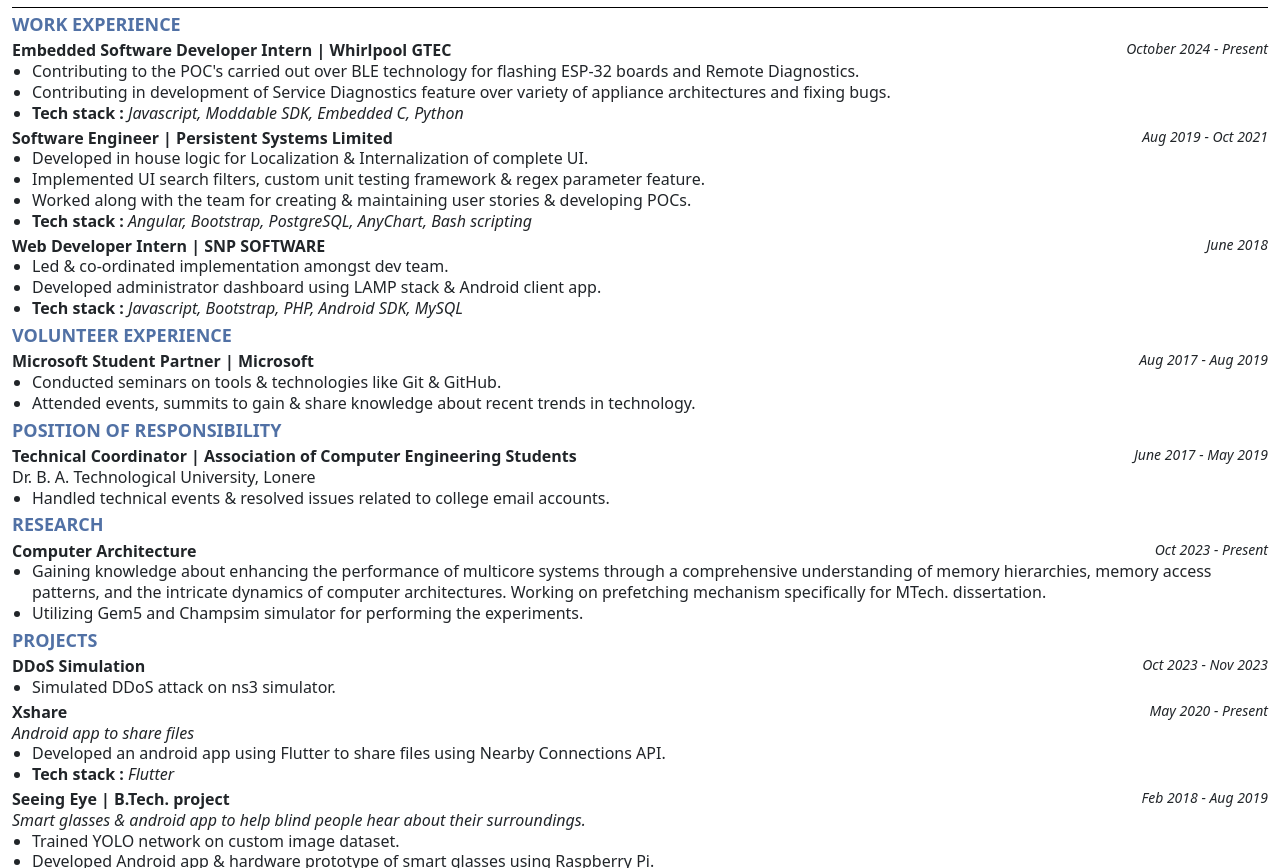
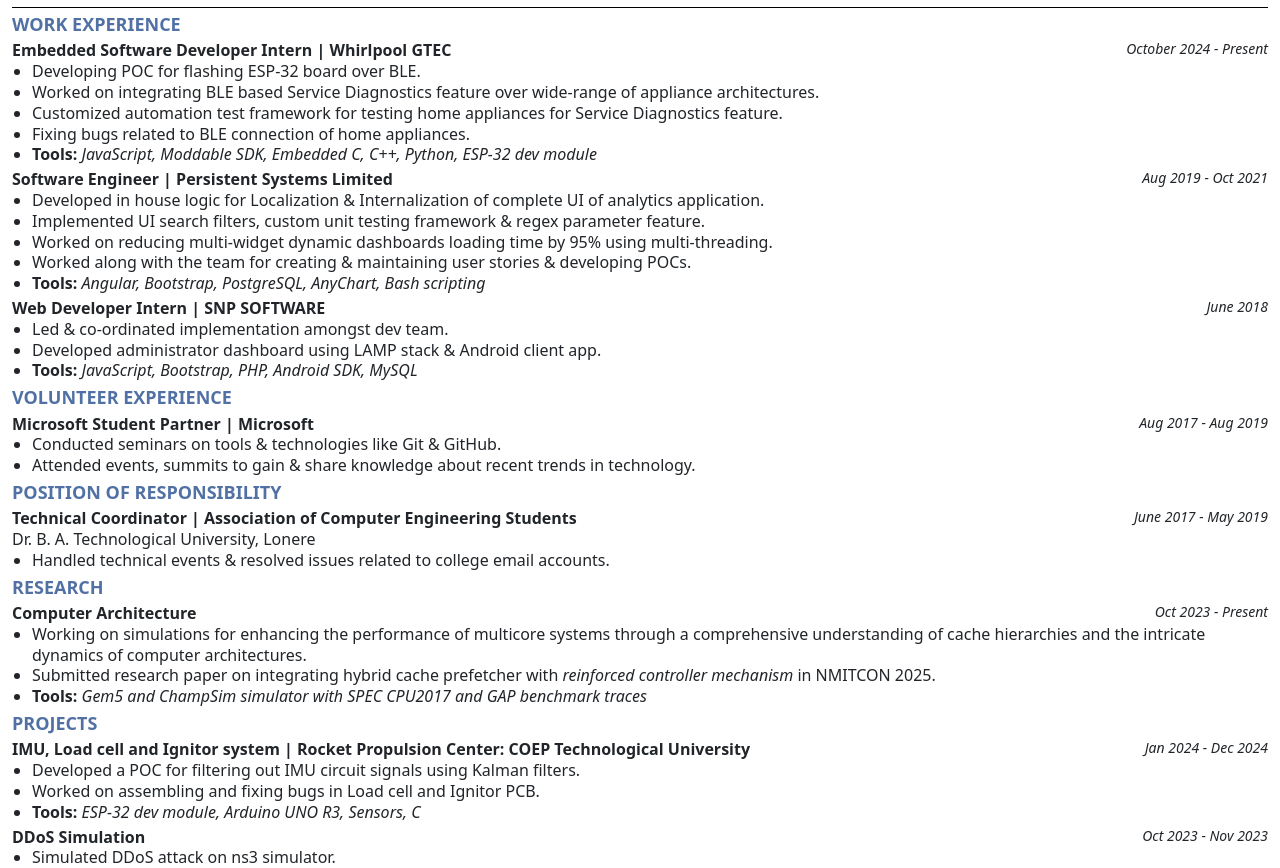
Before and after one commit to omkarshinge/resume, a plain HTML site: page index.html in a window 1280 px wide. Shown: the part 78-946 px from the top of the page. Drawn offline with nearby package versions, Linux system fonts and the light colour scheme.

Commit message:
Update resume

```diff
--- a/index.html
+++ b/index.html
@@ -129,13 +129,21 @@
                 <div>
                     <ul>
                         <li>
-                            Contributing to the POC's carried out over BLE technology for flashing ESP-32 boards and Remote Diagnostics.
+                            Developing POC for flashing ESP-32 board over BLE.
                         </li>
                         <li>
-                            Contributing in development of Service Diagnostics feature over variety of appliance architectures and fixing bugs.
+                            Worked on integrating BLE based Service Diagnostics feature over wide-range of appliance
+                            architectures.
                         </li>
                         <li>
-                            <b>Tech stack :</b> <i>Javascript, Moddable SDK, Embedded C, Python</i>
+                            Customized automation test framework for testing home appliances for Service Diagnostics
+                            feature.
+                        </li>
+                        <li>
+                            Fixing bugs related to BLE connection of home appliances.
+                        </li>
+                        <li>
+                            <b>Tools:</b> <i>JavaScript, Moddable SDK, Embedded C, C++, Python, ESP-32 dev module</i>
                         </li>
                     </ul>
                 </div>
@@ -153,20 +161,24 @@
                 <div>
                     <ul>
                         <li>
-                            Developed in house logic for Localization & Internalization of complete UI.
+                            Developed in house logic for Localization & Internalization of complete UI of analytics
+                            application.
                         </li>
                         <li>
                             Implemented UI search filters, custom unit testing framework &
                             regex parameter feature.
                         </li>
-
+                        <li>
+                            Worked on reducing multi-widget dynamic dashboards loading time by 95% using
+                            multi-threading.
+                        </li>
                         <li>
                             Worked along with the team for creating & maintaining
                             user
                             stories & developing POCs.
                         </li>
                         <li>
-                            <b>Tech stack :</b> <i>Angular, Bootstrap, PostgreSQL,
+                            <b>Tools:</b> <i>Angular, Bootstrap, PostgreSQL,
                                 AnyChart, Bash scripting</i>
                         </li>
                     </ul>
@@ -192,7 +204,7 @@
                             Developed administrator dashboard using LAMP stack & Android client app.
                         </li>
                         <li>
-                            <b>Tech stack :</b> <i>Javascript, Bootstrap, PHP, Android SDK, MySQL</i>
+                            <b>Tools:</b> <i>JavaScript, Bootstrap, PHP, Android SDK, MySQL</i>
                         </li>
                     </ul>
                 </div>
@@ -249,18 +261,46 @@
 
                         <ul>
                             <li>
-                                Gaining knowledge about enhancing the performance of multicore systems through a
-                                comprehensive understanding of
-                                memory hierarchies, memory access patterns, and the intricate dynamics of computer
-                                architectures. Working on prefetching mechanism specifically for MTech. dissertation.
+                                Working on simulations for enhancing the performance of multicore systems through a
+                                comprehensive understanding of cache hierarchies and the intricate dynamics of computer
+                                architectures.
                             </li>
                             <li>
-                                Utilizing Gem5 and Champsim simulator for performing the experiments.
+                                Submitted research paper on integrating hybrid cache prefetcher with <i>reinforced
+                                    controller mechanism</i> in NMITCON 2025.
                             </li>
-
+                            <li>
+                                <b>Tools:</b> <i>Gem5 and ChampSim simulator with SPEC CPU2017 and GAP benchmark
+                                    traces</i>
+                            </li>
                         </ul>
                     </div>
                     <div class="section-heading">PROJECTS</div>
+
+                    <div>
+                        <div class="project d-flex flex-row justify-content-between">IMU, Load cell and Ignitor system |
+                            Rocket Propulsion Center: COEP Technological University
+                            <span class="timeline">
+                                Jan 2024 - Dec 2024
+
+                            </span>
+                        </div>
+                        <div class="organization-name">
+
+                        </div>
+
+                        <ul>
+                            <li>
+                                Developed a POC for filtering out IMU circuit signals using Kalman filters.
+                            </li>
+                            <li>
+                                Worked on assembling and fixing bugs in Load cell and Ignitor PCB.
+                            </li>
+                            <li>
+                                <b>Tools:</b> <i>ESP-32 dev module, Arduino UNO R3, Sensors, C</i>
+                            </li>
+                        </ul>
+                    </div>
 
                     <div>
                         <div class="project d-flex flex-row justify-content-between">DDoS Simulation
@@ -298,11 +338,12 @@
 
                         <ul>
                             <li>
-                                Developed an android app using Flutter to share files using Nearby Connections API.
+                                Developed an Android application using Flutter to share files using Nearby Connections
+                                API.
                             </li>
 
                             <li>
-                                <b>Tech stack :</b> <i>Flutter</i>
+                                <b>Tools:</b> <i>Flutter</i>
                             </li>
                         </ul>
                     </div>
@@ -314,7 +355,7 @@
                         </div>
                         <div class="organization-name">
                         </div>
-                        <i>Smart glasses & android app to help blind people hear about their surroundings.</i>
+                        <i>Smart glasses & Android app to help blind people hear about their surroundings.</i>
                         <ul>
                             <li>
                                 Trained YOLO network on custom image dataset.
@@ -323,7 +364,7 @@
                                 Developed Android app & hardware prototype of smart glasses using Raspberry Pi.
                             </li>
                             <li>
-                                <b>Tech stack :</b> <i>Android Things, Tensorflow, YOLO
+                                <b>Tools:</b> <i>Android Things, Tensorflow, YOLO
                                     object detection system, Raspberry
                                     Pi</i>
                             </li>
@@ -336,7 +377,7 @@
                     <div class="designation d-flex flex-row justify-content-between"> M.Tech. in Computer Engineering
 
                         <span class="timeline">
-                            CGPA : 7.71 | Sept 2023 - Present
+                            CGPA: 7.71 | Sept 2023 - Present
                         </span>
                     </div>
 
@@ -357,7 +398,7 @@
                     <div class="designation d-flex flex-row justify-content-between"> B.Tech. in Computer Engineering
 
                         <span class="timeline">
-                            CGPA : 7.48 | Aug 2015 - May 2019
+                            CGPA: 7.48 | Aug 2015 - May 2019
                         </span>
                     </div>
 
```
